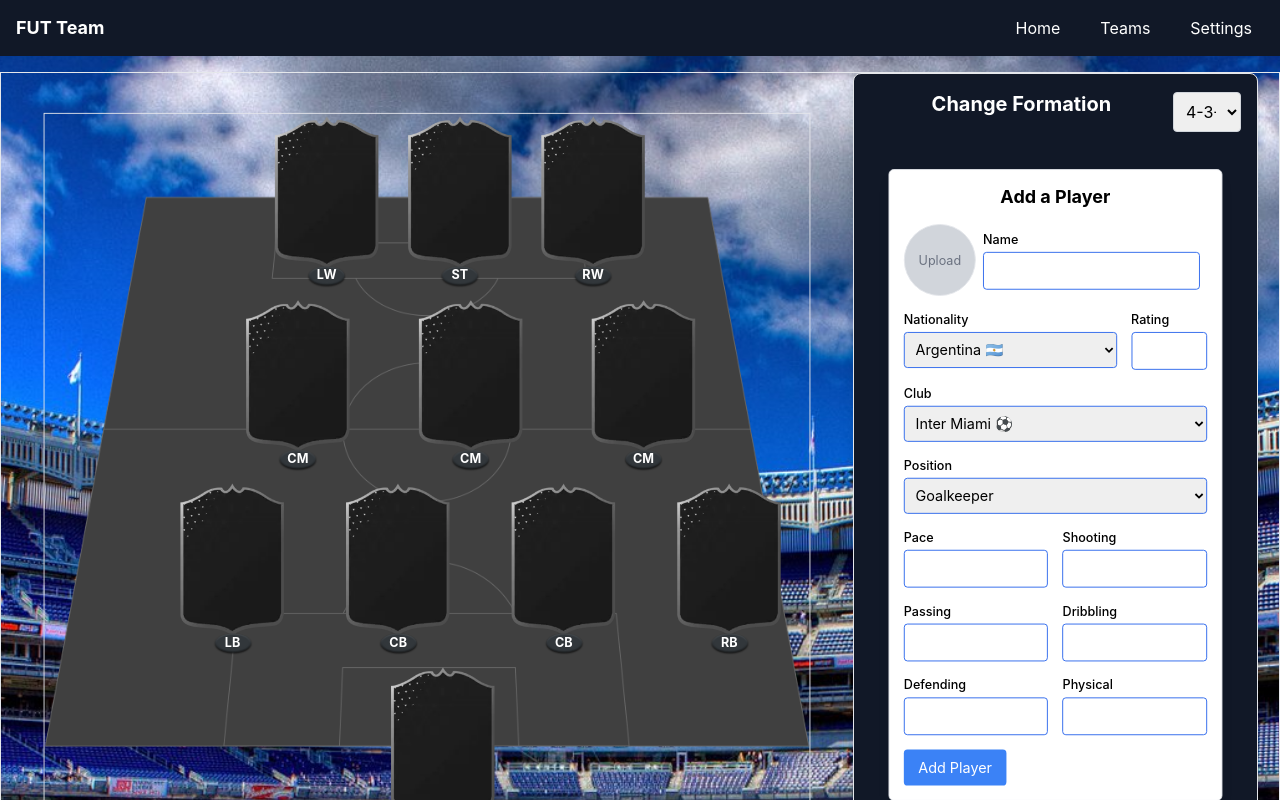
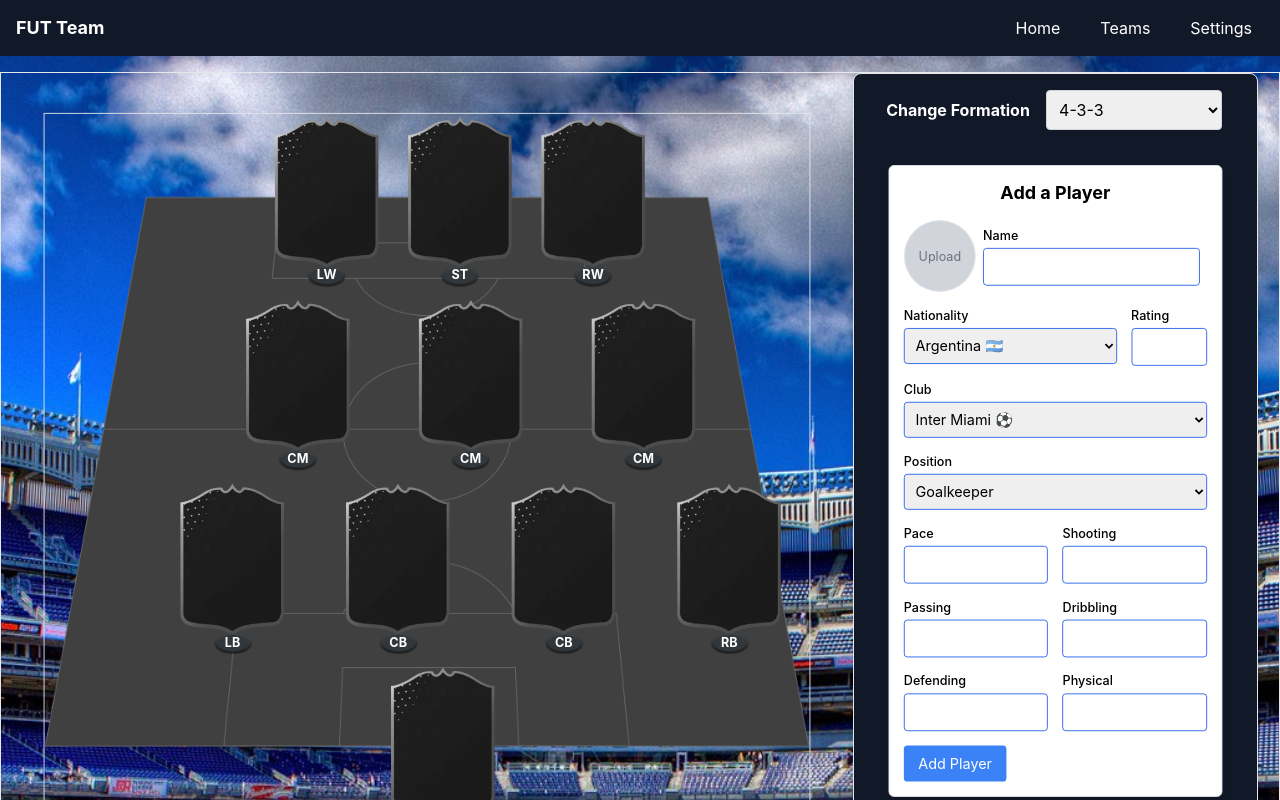
Before and after one commit to Said-Aabilla/fut-ultimate-team-builder, a React (Create React App) app: page / in a window 1280 px wide. Shown: the top 800 px of the page. Built offline with nearby package versions, Linux system fonts and the light colour scheme.

Commit message:
just a few touches in the change formation select

```diff
--- a/src/components/SideSection.js
+++ b/src/components/SideSection.js
@@ -14,15 +14,16 @@
   return (
     <div className="col-span-1 h-[95%] w-[95%] bg-gray-900 p-4 shadow-lg border rounded-lg transform">
 
-      <div className="w-full flex flex-row justify-center items-center">
+      <div className="w-[95%] flex flex-row justify-center items-center">
        {/* Formation */}
-       <label  className="text-xl grow w-full font-bold mb-4 text-center text-white" >Change Formation</label>
+       <label  className="text-md grow w-full font-bold text-center text-white" >Change Formation</label>
         <CustomInput
           name="position"
           type="select"
           options={formations}
           inputStyle="grow text-black w-full border border-gray-300 rounded p-2"
           onChange={handleInputChange}
+          containerStyle="w-full"
         />      </div>
 
       <AddPlayerForm />
```
